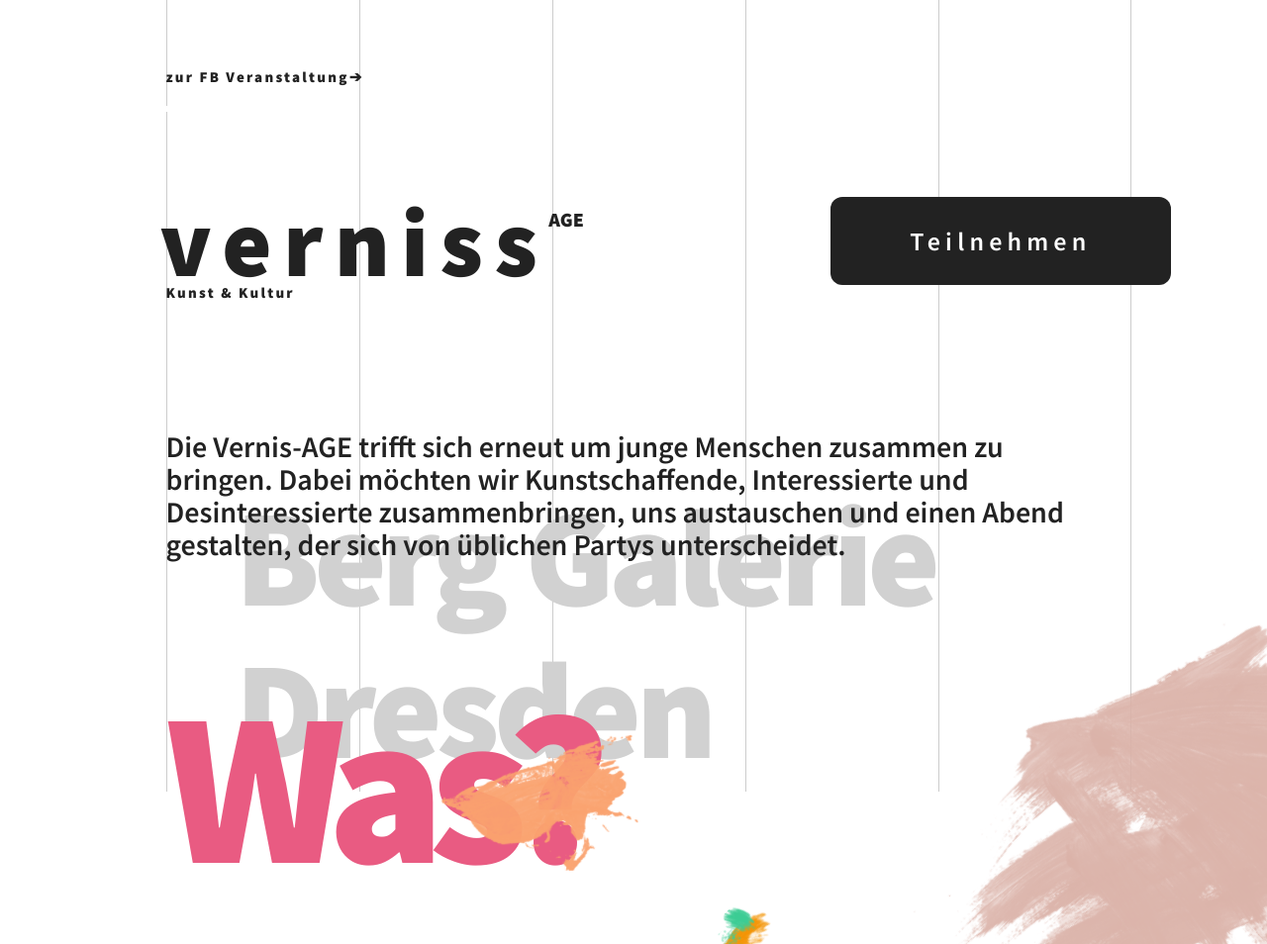
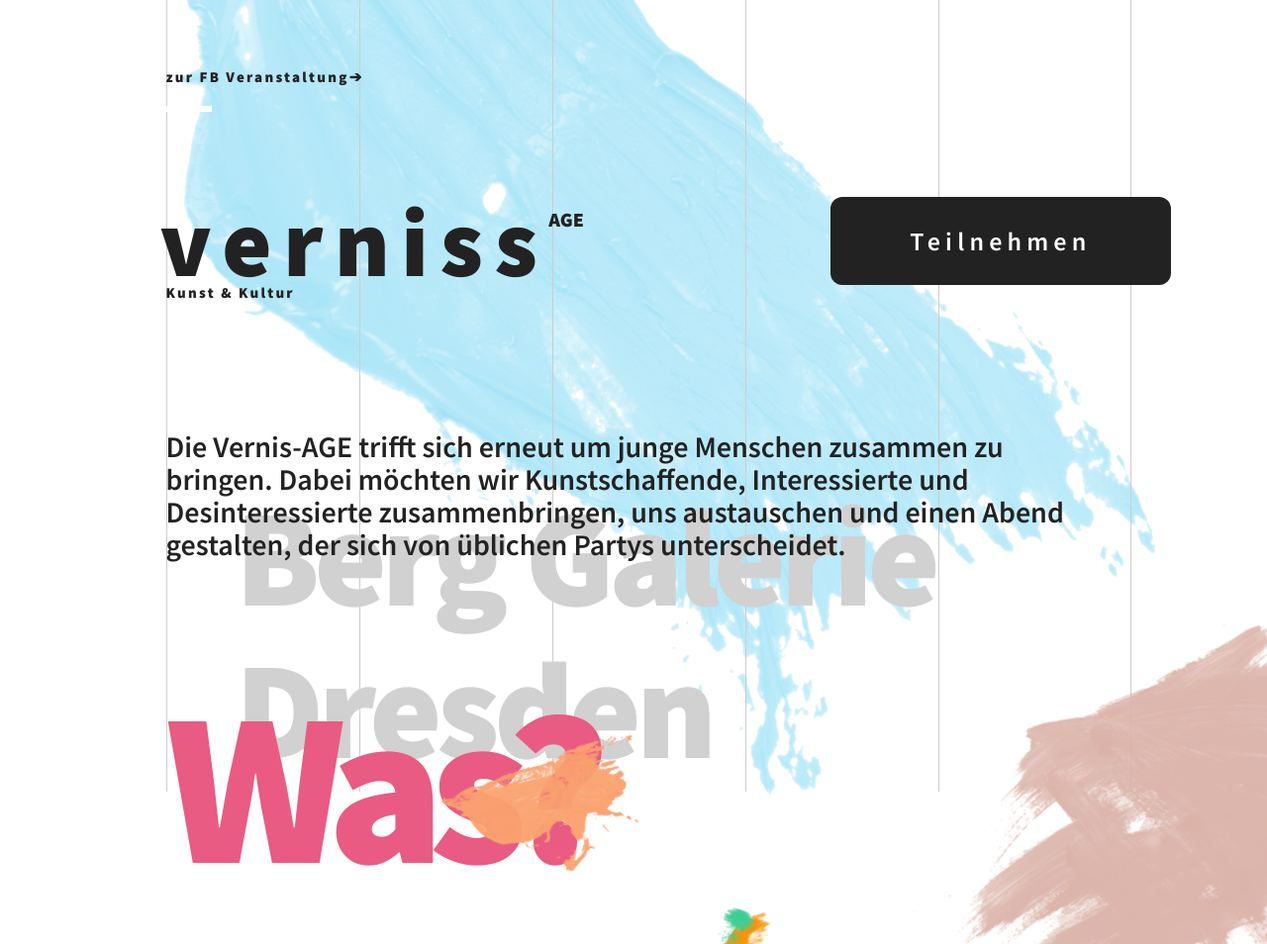
Before and after one commit to janinfo/Berg-Galerie, a plain HTML site: page Website/index.html in a window 1280 px wide. Shown: the top 954 px of the page at 99% size. Drawn offline with Linux system fonts and the light colour scheme.

Commit message:
relative link enhancement

```diff
--- a/Website/index.html
+++ b/Website/index.html
@@ -48,7 +48,7 @@
   style="transform: rotate(45deg);"
   >
 
-  <img src="../../Bilder/paint1.png"/>
+  <img src="images/paint1.png"/>
 </div>
 
 <main class="main">
```
